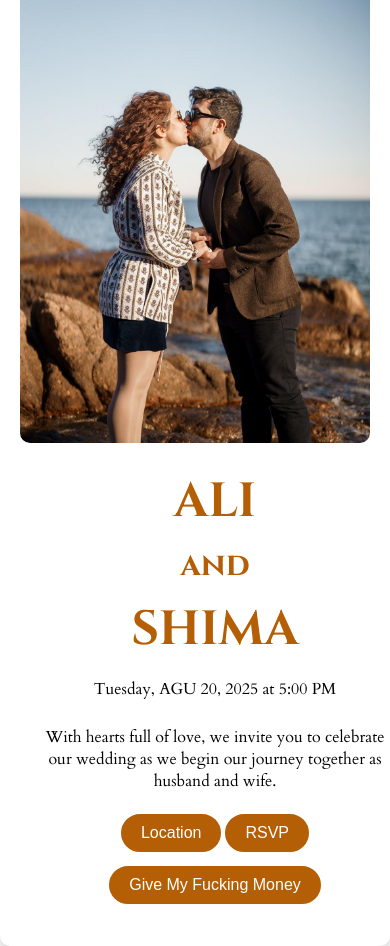
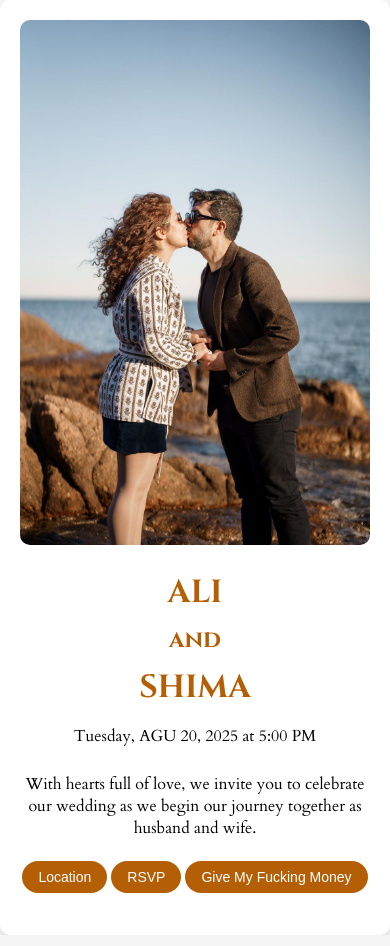
Before and after one commit to sepool7/ali-shima, a React (Create React App) app: page / in a window 390 px wide. Built offline with nearby package versions, Linux system fonts and the light colour scheme.

Commit message:
first commit

```diff
--- a/src/WeddingWebsite.css
+++ b/src/WeddingWebsite.css
@@ -9,7 +9,7 @@ body {
   display: flex;
   justify-content: center;
   align-items: center;
-  height: 100vh;
+  min-height: 100vh;
   margin: 0;
   padding: 0;
 }
@@ -93,14 +93,30 @@ header h1 {
 @media (max-width: 768px) {
   .wedding-invitation {
     flex-direction: column;
+    align-items: center;
   }
 
   .image-container,
   .details-container {
     width: 100%;
+    max-width: 100%;
   }
 
-  .image-container {
-    max-width: 100%; /* Larger Image Container on Small Screens */
+  header h1 {
+    font-size: 2rem; /* Smaller font size for mobile */
+  }
+
+  .details-container h2 {
+    font-size: 1.5rem; /* Smaller font size for mobile */
+  }
+
+  .details-container p {
+    font-size: 1rem; /* Adjust body text size for mobile */
+  }
+
+  .google-maps-button,
+  .custom-button {
+    font-size: 14px; /* Adjust button text size for mobile */
+    padding: 8px 16px; /* Adjust button padding for mobile */
   }
 }
```
